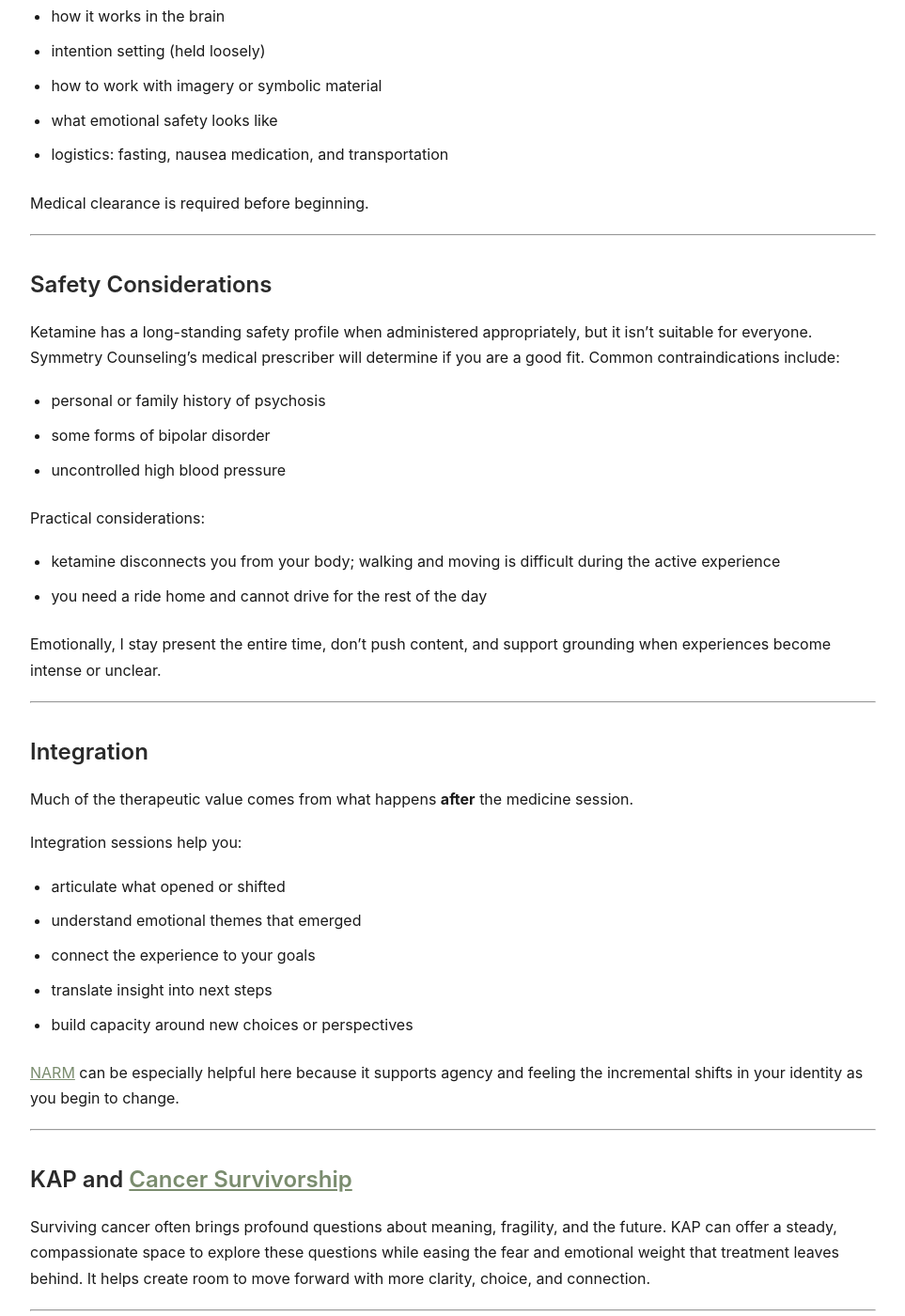
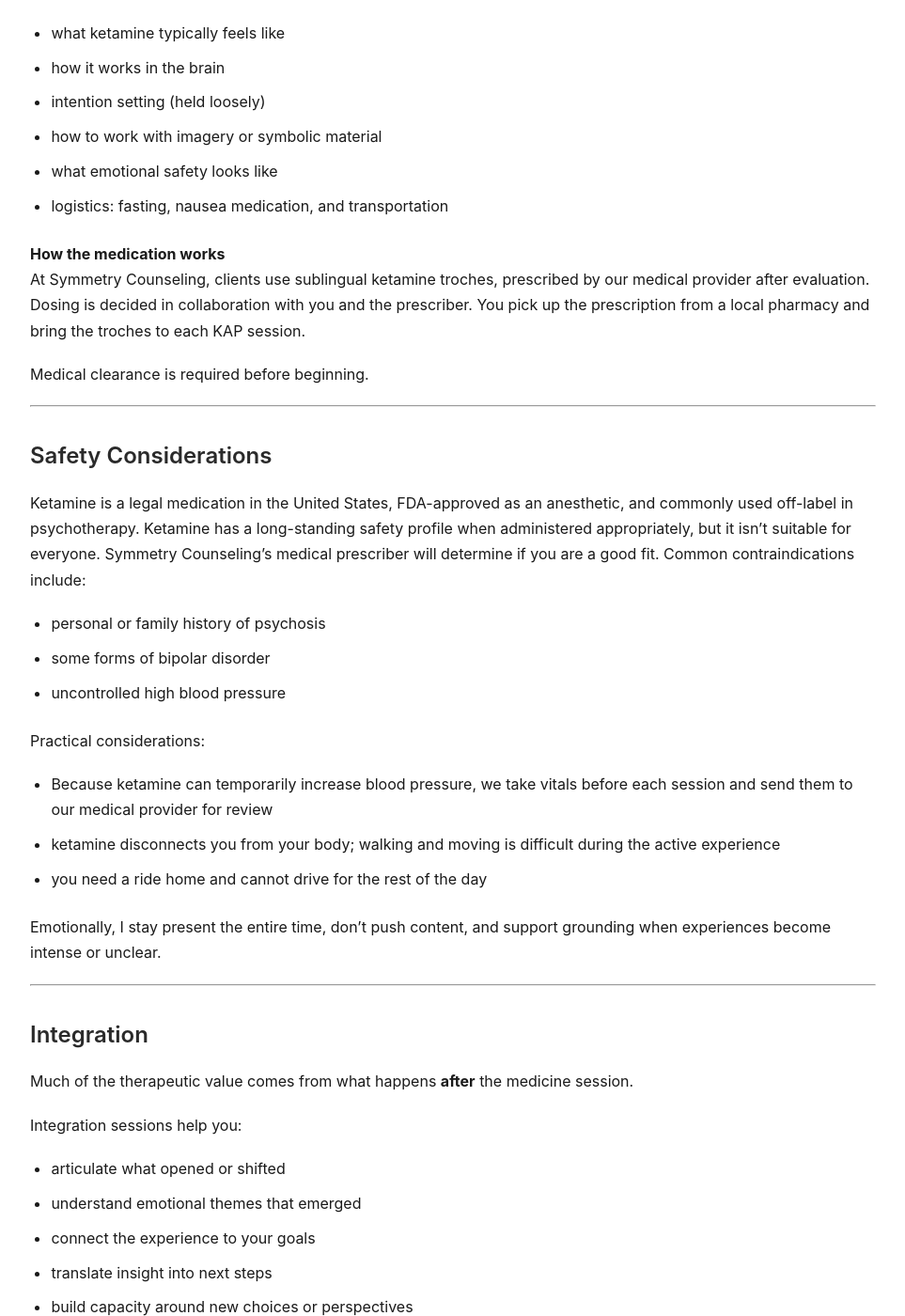
Before and after one commit to SaraRands/sararands-site, a Jekyll site: the page built from kap.md, in a window 1280 px wide and 1400 px high, scrolled down 2731 px. Shown: the whole window at 94% size, without its empty margins (158-1121 px from the left). Built offline with Jekyll 4.4.1, drawn with Linux system fonts in a browser that asks for light colours; some of the changed text lies outside the part shown.

Commit message:
kap additions

```diff
--- a/kap.md
+++ b/kap.md
@@ -10,7 +10,7 @@
 
 # Ketamine-Assisted Psychotherapy (KAP)
 
-Ketamine-assisted psychotherapy combines a low-dose ketamine experience with therapeutic support before, during, and after the session.
+Ketamine-assisted psychotherapy combines a low-dose ketamine experience with therapeutic support before, during, and after the session. Ketamine is a legal, FDA-approved medication; in KAP, it is used off-label in low doses to support emotional processing and neuroplasticity.
 Ketamine can temporarily reduce emotional pain, loosen the brain's rigid protective patterns, and increase neuroplasticity. For some, this creates enough openness to engage with feelings, memories, or possibilities that were previously hard to reach through thought alone.
 
 I didn’t enter this field expecting to practice with psychedelics. What shifted my perspective were the profound, rapid changes I saw in clients’ well-being, along with the growing body of research supporting ketamine for treatment-resistant depression, persistent self-criticism, trauma, and meaning-related distress.
@@ -88,13 +88,16 @@
 - what emotional safety looks like
 - logistics: fasting, nausea medication, and transportation
 
+**How the medication works**
+At Symmetry Counseling, clients use sublingual ketamine troches, prescribed by our medical provider after evaluation. Dosing is decided in collaboration with you and the prescriber. You pick up the prescription from a local pharmacy and bring the troches to each KAP session.
+
 Medical clearance is required before beginning.
 
 ---
 
 ## Safety Considerations
 
-Ketamine has a long-standing safety profile when administered appropriately, but it isn’t suitable for everyone. Symmetry Counseling's medical prescriber will determine if you are a good fit. Common contraindications include:
+Ketamine is a legal medication in the United States, FDA-approved as an anesthetic, and commonly used off-label in psychotherapy. Ketamine has a long-standing safety profile when administered appropriately, but it isn’t suitable for everyone. Symmetry Counseling's medical prescriber will determine if you are a good fit. Common contraindications include:
 
 - personal or family history of psychosis
 - some forms of bipolar disorder
@@ -102,6 +105,7 @@
 
 Practical considerations:
 
+- Because ketamine can temporarily increase blood pressure, we take vitals before each session and send them to our medical provider for review
 - ketamine disconnects you from your body; walking and moving is difficult during the active experience
 - you need a ride home and cannot drive for the rest of the day
 
```
Also changed, not shown: speaking.md (+2 -3 lines), assets/images/favicon.png, contact.md (line endings or trailing spaces), 1 other file.
